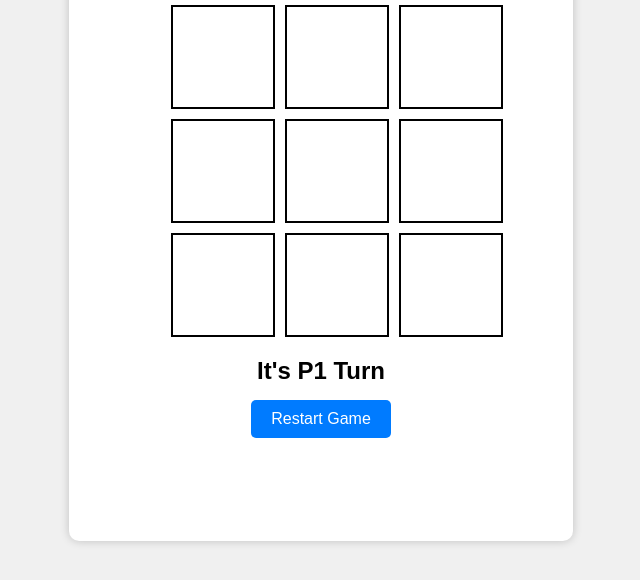
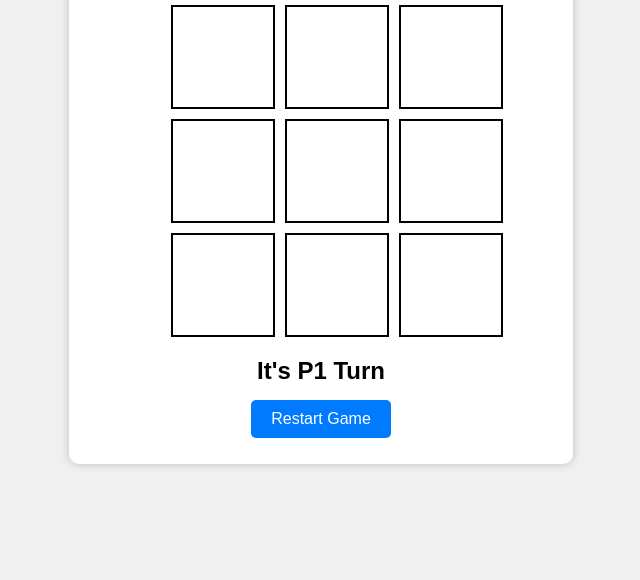
Before and after one commit to Mossaab49/tictactoe, a plain HTML site: page index.html in a window 1280 px wide. Shown: the part 220-800 px from the top of the page, without its empty margins (319-959 px from the left). Drawn offline with Linux system fonts and the light colour scheme.

Commit message:
Update style.css

```diff
--- a/style.css
+++ b/style.css
@@ -17,7 +17,7 @@ body {
 section {
     text-align: center;
     background: white;
-    padding: 8vw;
+    padding: 2vw 8vw;
     border-radius: 10px;
     box-shadow: 0px 0px 10px rgba(0, 0, 0, 0.2);
 }
```
